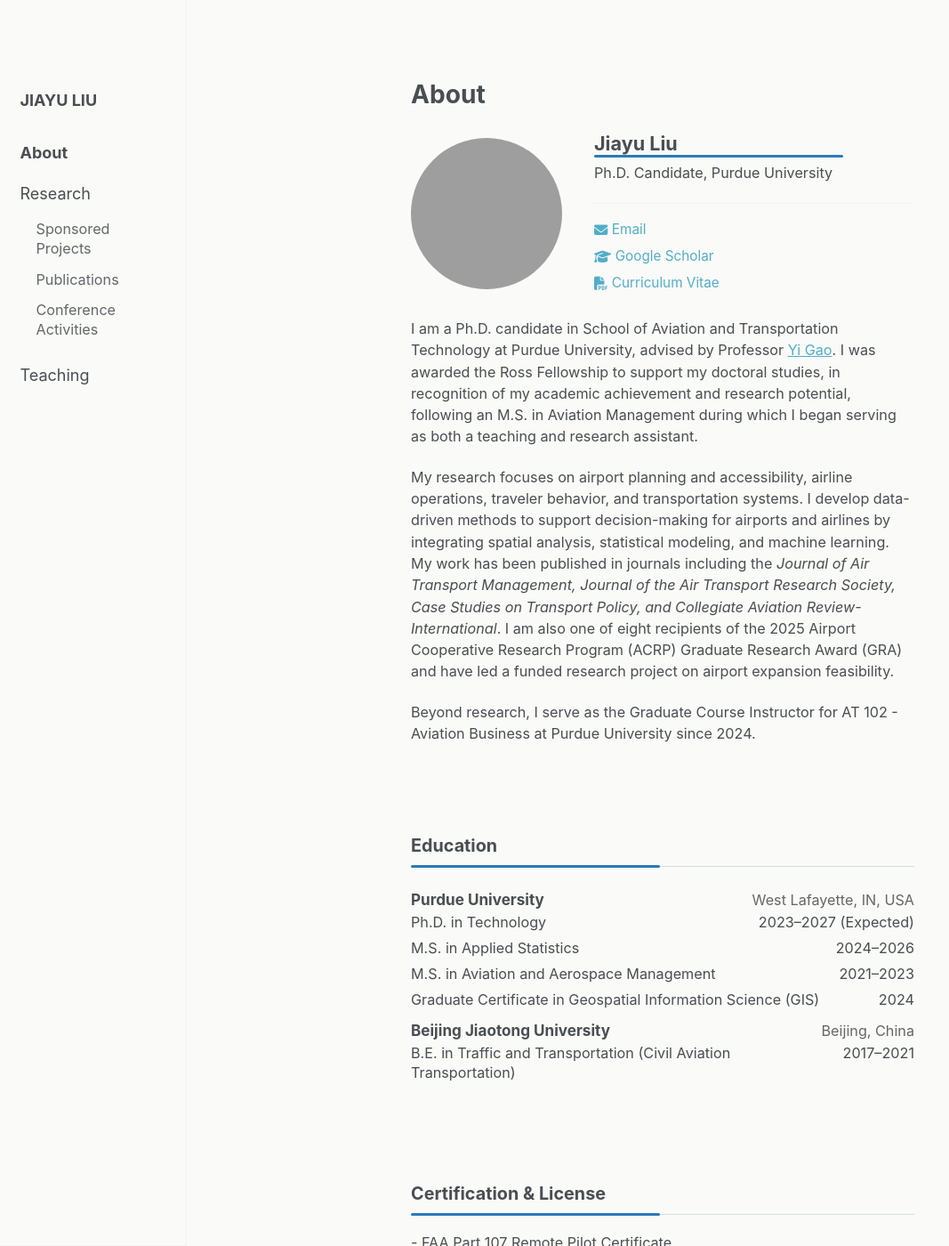
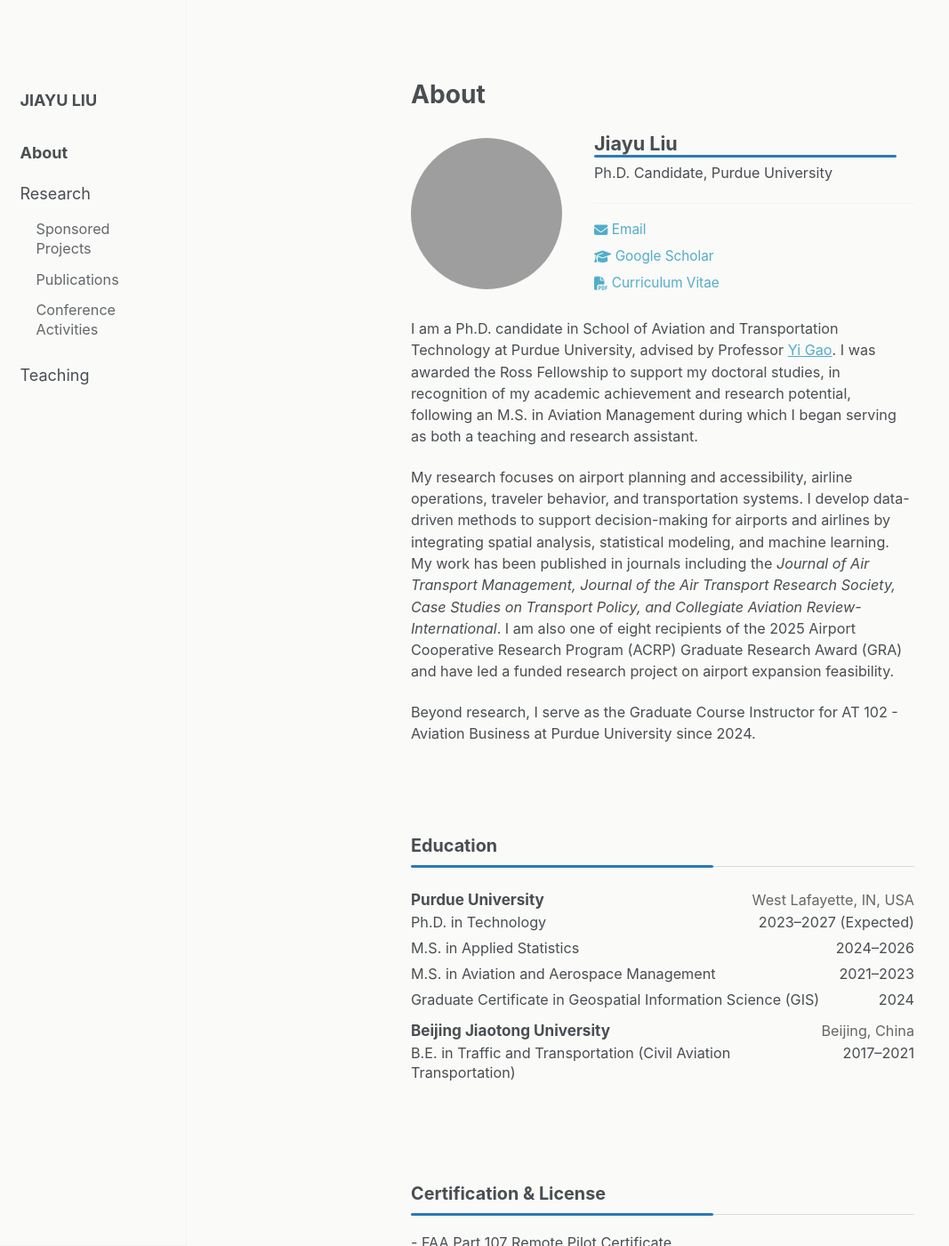
Before and after one commit to liu3309/liu3309.github.io, a Jekyll site: the page built from index.md, in a window 1280 px wide and 1400 px high. Shown: the whole window at 89% size, without its empty margins (0-1067 px from the left). Built offline with Jekyll 4.4.1, drawn with Linux system fonts in a browser that asks for light colours; a script that is not in the unit is left out.

Commit message:
Update main.scss

```diff
--- a/assets/css/main.scss
+++ b/assets/css/main.scss
@@ -273,7 +273,7 @@
   position: absolute;
   left: 0;
   bottom: -2px;
-  width: 280px;
+  width: 340px;
   height: 3px;
   background: #2a7ab9;
   border-radius: 2px;
```
